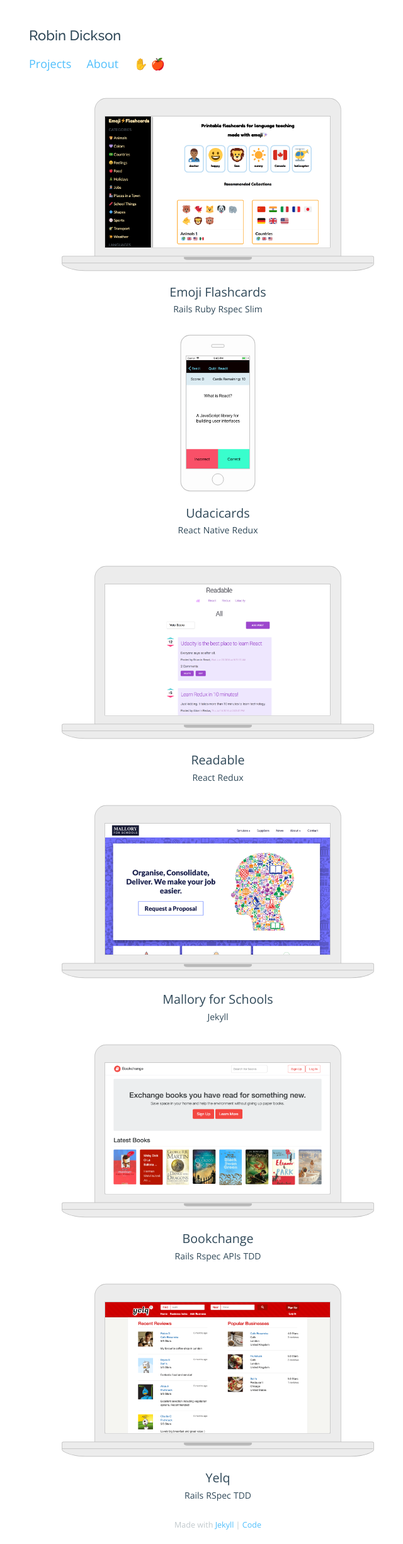
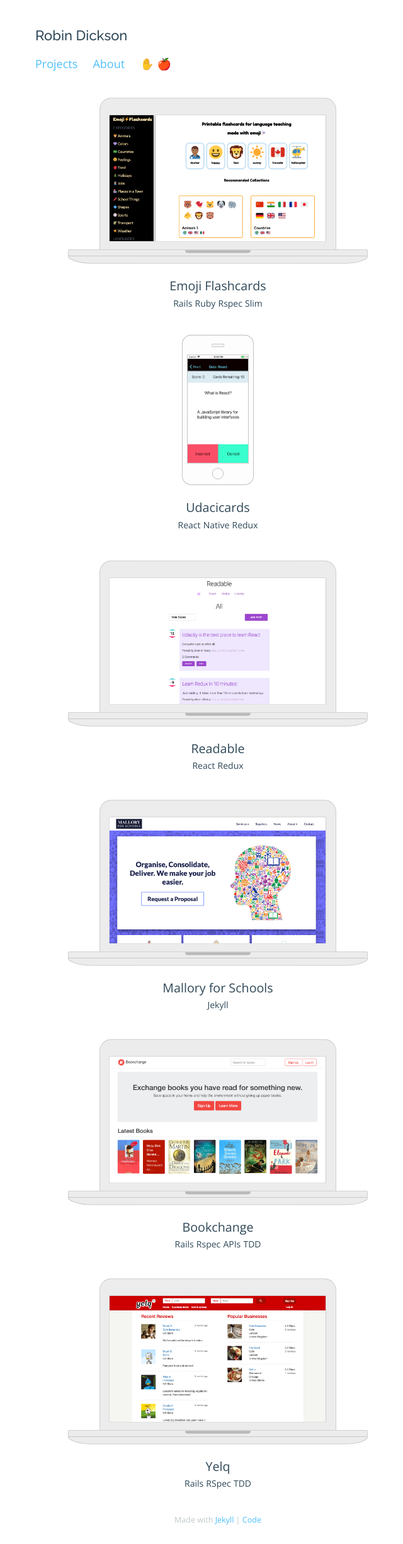
Before and after one commit to rbndickson/rbndickson.github.io, a Jekyll site: the page built from index.html, in a window 1280 px wide. Shown: the whole page at 63% size, without its empty margins (294-934 px from the left). Built offline with Jekyll 4.4.1, drawn with Linux system fonts in a browser that asks for light colours; nearby versions of some CDN libraries.

Commit message:
feat: Add padding to whole view on mobile

```diff
--- a/_layouts/default.html
+++ b/_layouts/default.html
@@ -4,6 +4,7 @@
   <div class="tricolor-bar">
     <div></div><div></div><div></div>
   </div>
+  <div class="main-container">
     {% include head.html %}
     <body>
       {% include header.html %}
@@ -14,4 +15,5 @@
     <footer>
       Made with <a href="https://jekyllrb.com/">Jekyll</a> | <a href="https://github.com/rbndickson/rbndickson.github.io">Code</a>
     </footer>
+  </div>
 </html>
--- a/_sass/_layout.scss
+++ b/_sass/_layout.scss
@@ -28,6 +28,10 @@
   div:nth-child(3) {
     background: $highlight-color-3;
   }
+}
+
+.main-container {
+  padding: 0 10px;
 }
 
 //
```
Lines whose indentation alone changed are shown as unchanged.
